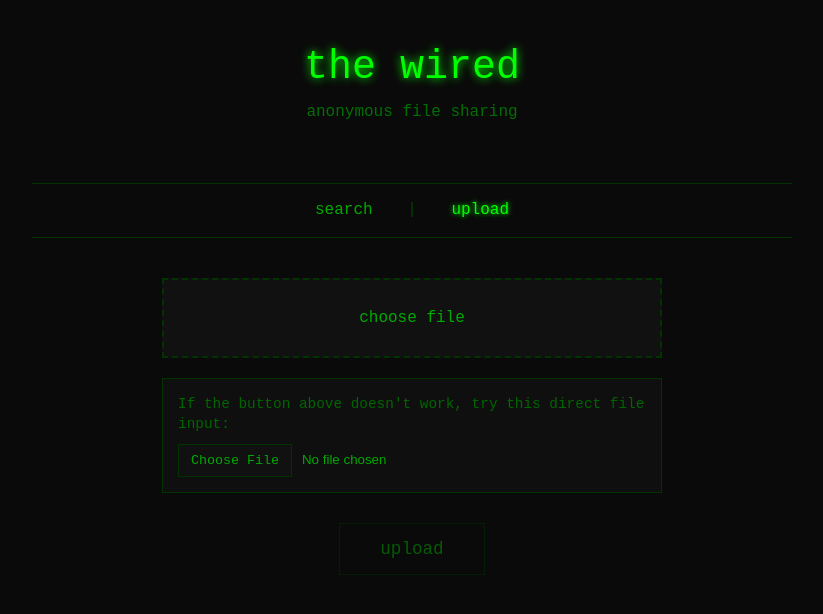
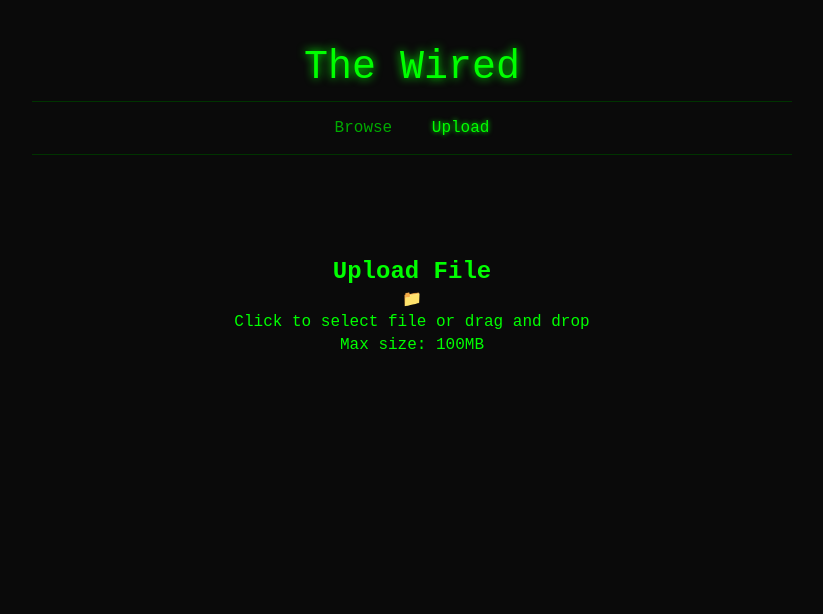
Before and after one commit to Mandrew0822/the_wired, a Flask app: page /upload in a window 1280 px wide. Shown: the top 614 px of the page, without its empty margins (228-1051 px from the left). Run offline with Flask 3, Linux system fonts and the light colour scheme.

Commit message:
Update upload.html

```diff
--- a/templates/upload.html
+++ b/templates/upload.html
@@ -3,169 +3,149 @@
 <head>
     <meta charset="UTF-8">
     <meta name="viewport" content="width=device-width, initial-scale=1.0">
-    <title>upload - the wired</title>
+    <title>Upload - The Wired</title>
     <link rel="stylesheet" href="{{ url_for('static', filename='styles.css') }}">
 </head>
 <body>
     <div class="container">
         <header>
-            <h1>the wired</h1>
-            <p>anonymous file sharing</p>
+            <h1>The Wired</h1>
+            <nav>
+                <a href="/" class="nav-link">Browse</a>
+                <a href="/upload" class="nav-link active">Upload</a>
+            </nav>
         </header>
-
-        <nav>
-            <a href="/">search</a>
-            <span>|</span>
-            <a href="#" class="active">upload</a>
-        </nav>
 
         <main>
             <div class="upload-section">
-                <form id="uploadForm" enctype="multipart/form-data">
-                    <div class="file-input-container">
-                        <input type="file" id="fileInput" name="file" required>
-                        <label for="fileInput" class="file-input-label">
-                            <span id="fileLabel">choose file</span>
+                <h2>Upload File</h2>
+                <div class="upload-area" id="uploadArea">
+                    <form id="uploadForm" enctype="multipart/form-data">
+                        <input type="file" id="fileInput" name="file" accept=".txt,.pdf,.png,.jpg,.jpeg,.gif,.mp4,.mp3,.zip,.rar,.doc,.docx,.xls,.xlsx,.ppt,.pptx" required>
+                        <label for="fileInput" class="file-label">
+                            <div class="upload-icon">📁</div>
+                            <div class="upload-text">Click to select file or drag and drop</div>
+                            <div class="upload-info">Max size: 100MB</div>
                         </label>
-                        <div class="file-input-fallback">
-                            <p>If the button above doesn't work, try this direct file input:</p>
-                            <input type="file" id="fileInputFallback" name="fileFallback" style="color: #00aa00; background: transparent;">
-                        </div>
-                    </div>
-
-                    <button type="submit" id="uploadBtn" disabled>upload</button>
-                </form>
+                        <button type="submit" class="upload-btn" id="uploadBtn" style="display: none;">Upload</button>
+                    </form>
+                </div>
 
                 <div id="uploadStatus" class="upload-status"></div>
-                <div id="uploadProgress" class="progress-container" style="display: none;">
-                    <div class="progress-bar"></div>
+                <div id="uploadProgress" class="progress-bar" style="display: none;">
+                    <div class="progress-fill"></div>
                 </div>
             </div>
         </main>
     </div>
 
     <script>
+        const uploadArea = document.getElementById('uploadArea');
         const fileInput = document.getElementById('fileInput');
-        const fileInputFallback = document.getElementById('fileInputFallback');
-        const fileLabel = document.getElementById('fileLabel');
+        const uploadForm = document.getElementById('uploadForm');
         const uploadBtn = document.getElementById('uploadBtn');
-        const uploadForm = document.getElementById('uploadForm');
         const uploadStatus = document.getElementById('uploadStatus');
         const uploadProgress = document.getElementById('uploadProgress');
+        const fileLabel = document.querySelector('.file-label');
 
-        function handleFileSelection(input) {
-            if (input.files && input.files[0]) {
-                const file = input.files[0];
-                const fileName = file.name;
-                const fileSize = formatFileSize(file.size);
-
-                fileLabel.textContent = `${fileName} (${fileSize})`;
-                uploadBtn.disabled = false;
-
-                // Sync the other input
-                if (input === fileInput && fileInputFallback.files.length === 0) {
-                    // Can't programmatically set file input value for security reasons
-                } else if (input === fileInputFallback && fileInput.files.length === 0) {
-                    // Can't programmatically set file input value for security reasons
-                }
-            } else {
-                fileLabel.textContent = 'choose file';
-                uploadBtn.disabled = true;
+        // File input change handler
+        fileInput.addEventListener('change', function() {
+            if (this.files.length > 0) {
+                const file = this.files[0];
+                updateFileLabel(file.name);
+                uploadBtn.style.display = 'block';
             }
-        }
-
-        fileInput.addEventListener('change', function() {
-            handleFileSelection(this);
         });
 
-        fileInputFallback.addEventListener('change', function() {
-            handleFileSelection(this);
+        // Drag and drop handlers
+        uploadArea.addEventListener('dragover', function(e) {
+            e.preventDefault();
+            uploadArea.classList.add('drag-over');
         });
 
+        uploadArea.addEventListener('dragleave', function(e) {
+            e.preventDefault();
+            uploadArea.classList.remove('drag-over');
+        });
+
+        uploadArea.addEventListener('drop', function(e) {
+            e.preventDefault();
+            uploadArea.classList.remove('drag-over');
+
+            const files = e.dataTransfer.files;
+            if (files.length > 0) {
+                fileInput.files = files;
+                updateFileLabel(files[0].name);
+                uploadBtn.style.display = 'block';
+            }
+        });
+
+        // Form submission
         uploadForm.addEventListener('submit', function(e) {
             e.preventDefault();
 
-            const formData = new FormData();
-            const file = fileInput.files[0] || fileInputFallback.files[0];
-
-            if (!file) {
-                showStatus('no file selected', 'error');
+            if (!fileInput.files[0]) {
+                showStatus('Please select a file.', 'error');
                 return;
             }
 
-            if (file.size > 500 * 1024 * 1024) { // 500MB limit
-                showStatus('file too large (max 500MB)', 'error');
-                return;
-            }
-
-            formData.append('file', file);
+            const formData = new FormData();
+            formData.append('file', fileInput.files[0]);
 
             uploadBtn.disabled = true;
-            uploadBtn.textContent = 'uploading...';
+            uploadBtn.textContent = 'Uploading...';
             uploadProgress.style.display = 'block';
 
-            const xhr = new XMLHttpRequest();
+            fetch('/upload', {
+                method: 'POST',
+                body: formData
+            })
+            .then(response => response.json())
+            .then(data => {
+                uploadProgress.style.display = 'none';
+                if (data.success) {
+                    showStatus(`File "${data.filename}" uploaded successfully!`, 'success');
+                    resetForm();
+                } else {
+                    showStatus(data.error || 'Upload failed.', 'error');
+                }
+            })
+            .catch(error => {
+                uploadProgress.style.display = 'none';
+                showStatus('Upload failed. Please try again.', 'error');
+            })
+            .finally(() => {
+                uploadBtn.disabled = false;
+                uploadBtn.textContent = 'Upload';
+            });
+        });
 
-            xhr.upload.addEventListener('progress', function(e) {
-                if (e.lengthComputable) {
-                    const percentComplete = (e.loaded / e.total) * 100;
-                    const progressBar = uploadProgress.querySelector('.progress-bar');
-                    progressBar.style.width = percentComplete + '%';
-                }
-            });
+        function updateFileLabel(filename) {
+            fileLabel.innerHTML = `
+                <div class="upload-icon">📄</div>
+                <div class="upload-text">${filename}</div>
+                <div class="upload-info">Click to change file</div>
+            `;
+        }
 
-            xhr.addEventListener('load', function() {
-                uploadProgress.style.display = 'none';
-                uploadBtn.textContent = 'upload';
-
-                try {
-                    const response = JSON.parse(xhr.responseText);
-
-                    if (xhr.status === 200 && response.success) {
-                        showStatus(`uploaded: ${response.filename} (${response.size})`, 'success');
-
-                        // Reset form
-                        uploadForm.reset();
-                        fileLabel.textContent = 'choose file';
-                        uploadBtn.disabled = true;
-                    } else {
-                        showStatus(response.error || 'upload failed', 'error');
-                        uploadBtn.disabled = false;
-                    }
-                } catch (error) {
-                    showStatus('upload failed', 'error');
-                    uploadBtn.disabled = false;
-                }
-            });
-
-            xhr.addEventListener('error', function() {
-                uploadProgress.style.display = 'none';
-                uploadBtn.textContent = 'upload';
-                uploadBtn.disabled = false;
-                showStatus('upload failed', 'error');
-            });
-
-            xhr.open('POST', '/upload');
-            xhr.send(formData);
-        });
+        function resetForm() {
+            fileInput.value = '';
+            uploadBtn.style.display = 'none';
+            fileLabel.innerHTML = `
+                <div class="upload-icon">📁</div>
+                <div class="upload-text">Click to select file or drag and drop</div>
+                <div class="upload-info">Max size: 100MB</div>
+            `;
+        }
 
         function showStatus(message, type) {
             uploadStatus.textContent = message;
             uploadStatus.className = `upload-status ${type}`;
             uploadStatus.style.display = 'block';
 
-            if (type === 'success') {
-                setTimeout(() => {
-                    uploadStatus.style.display = 'none';
-                }, 5000);
-            }
-        }
-
-        function formatFileSize(bytes) {
-            if (bytes < 1024) return bytes + ' B';
-            if (bytes < 1024 * 1024) return (bytes / 1024).toFixed(1) + ' KB';
-            if (bytes < 1024 * 1024 * 1024) return (bytes / (1024 * 1024)).toFixed(1) + ' MB';
-            return (bytes / (1024 * 1024 * 1024)).toFixed(1) + ' GB';
+            setTimeout(() => {
+                uploadStatus.style.display = 'none';
+            }, 5000);
         }
     </script>
 </body>
```
